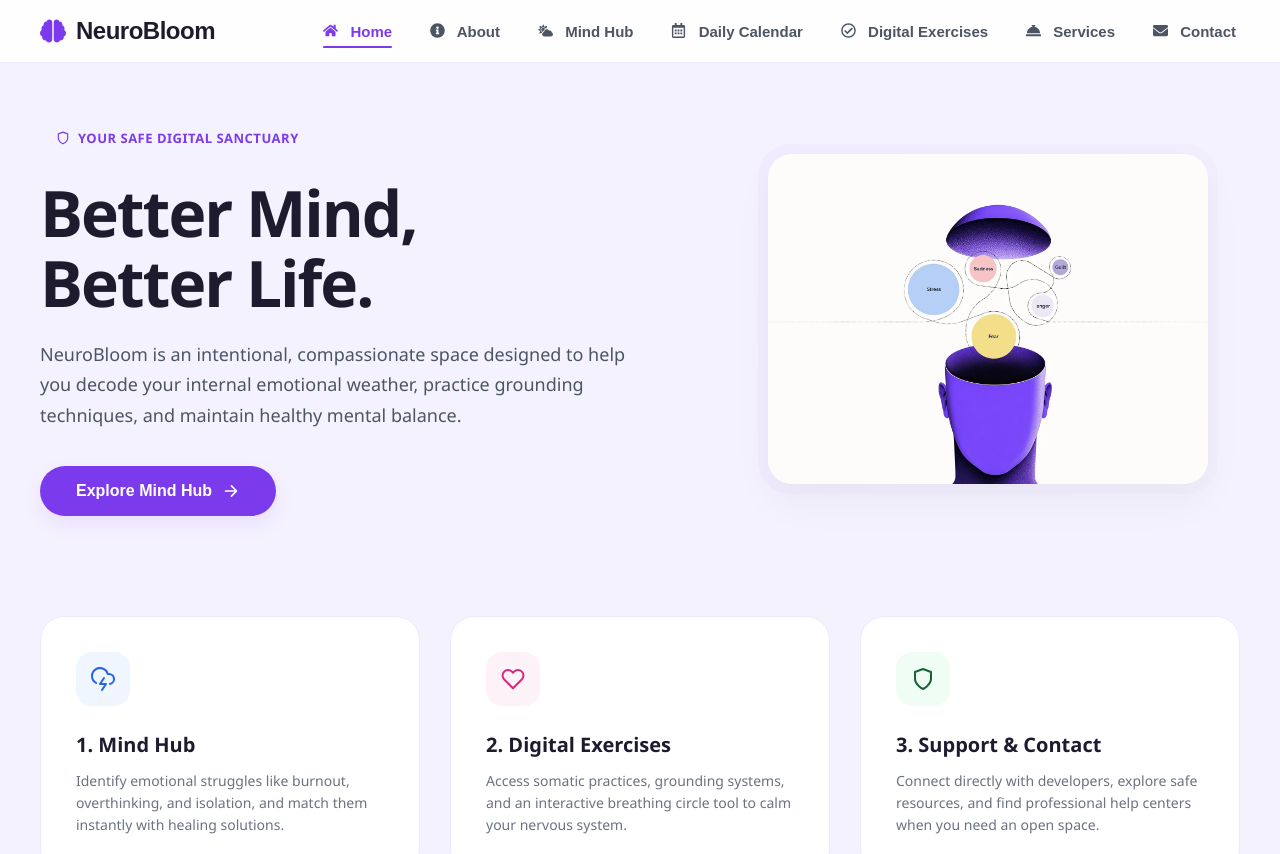
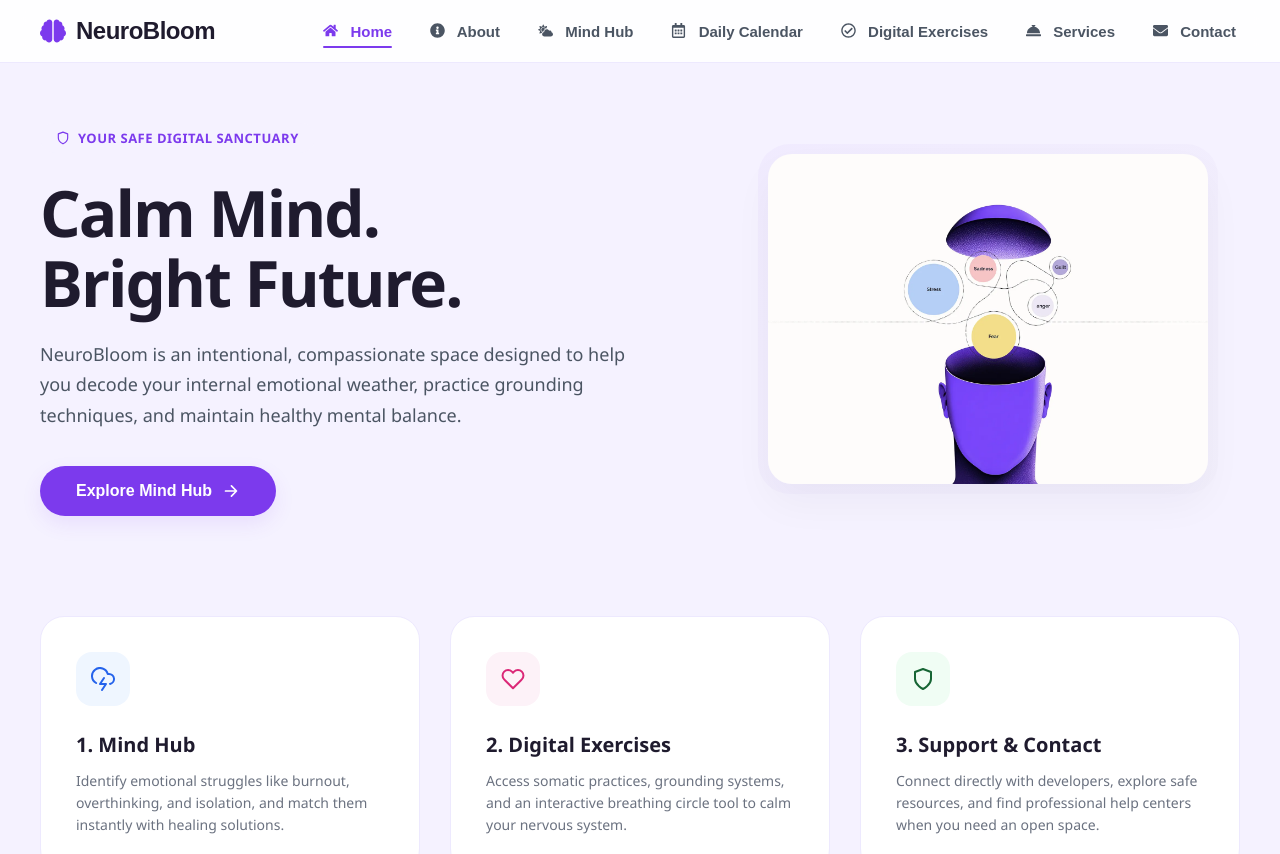
Before and after one commit to zahraadekmak4-ux/NeuroBloom, a React (Create React App) app: page / in a window 1280 px wide. Shown: the top 854 px of the page. Built offline with nearby package versions, Linux system fonts and the light colour scheme.

Commit message:
updated tagline

```diff
--- a/src/pages/Home.css
+++ b/src/pages/Home.css
@@ -1,5 +1,4 @@
 /* Base Layout Container*/
-
 .home-container {
   max-width: 1200px;
   margin: 0 auto;
--- a/src/pages/Home.jsx
+++ b/src/pages/Home.jsx
@@ -15,7 +15,7 @@ function Home() {
           <span className="hero-pill-badge">
             <FiShield className="badge-icon-svg" /> Your Safe Digital Sanctuary
           </span>
-          <h1>Better Mind,<br />Better Life.</h1>
+          <h1>Calm Mind.<br />Bright Future.</h1>
           <p className="hero-description">
             NeuroBloom is an intentional, compassionate space designed to help you decode
             your internal emotional weather, practice grounding techniques, and maintain
```
